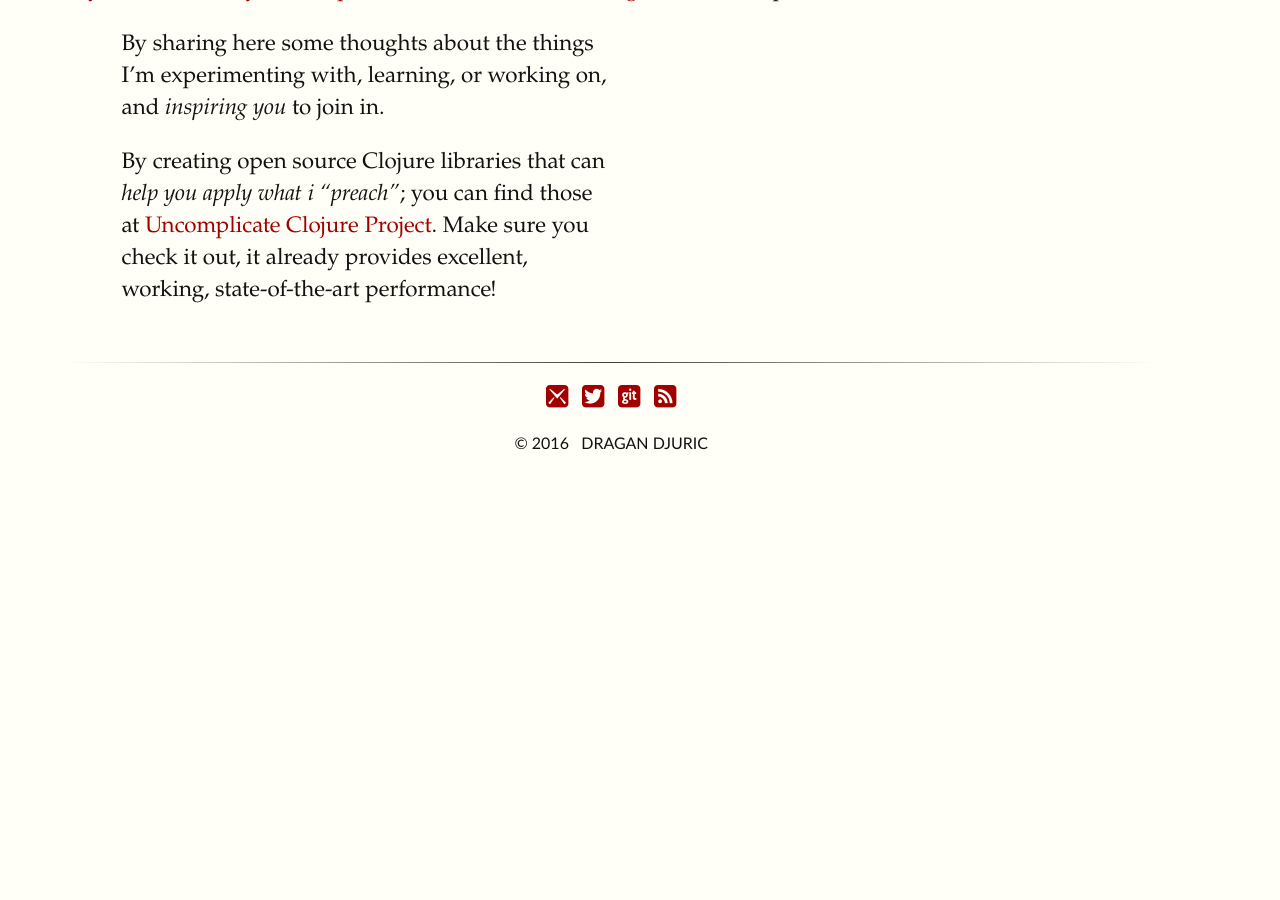
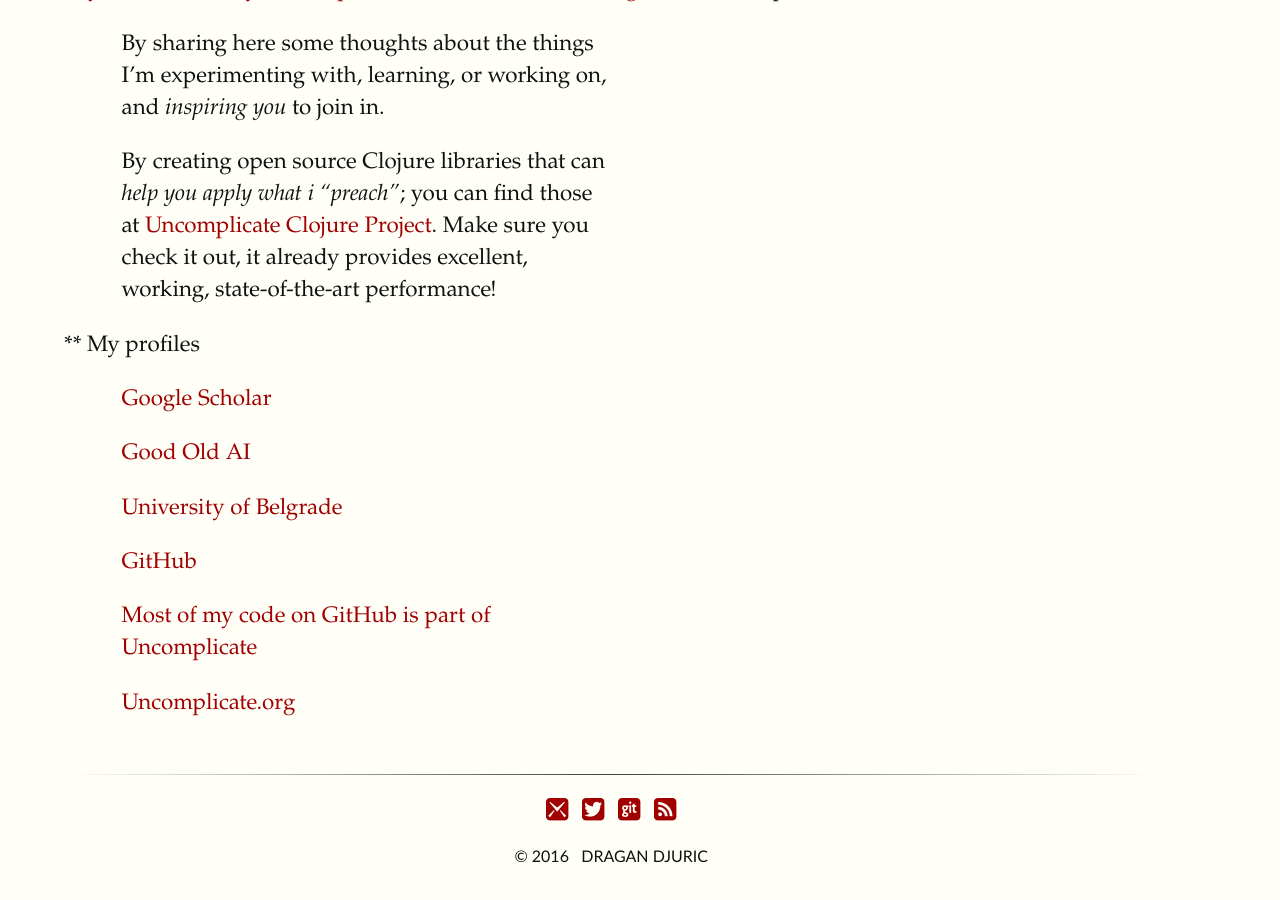
Before and after one commit to blueberry/blueberry.github.io, a Jekyll site: the page built from about/index.md, in a window 1280 px wide and 900 px high, scrolled down 1059 px. Built offline with Jekyll 4.4.1, drawn with Linux system fonts in a browser that asks for light colours; before the commit the page ends 1546 px from its top, so only the background shows below that.

Commit message:
Added Profile links.

```diff
--- a/about/index.md
+++ b/about/index.md
@@ -17,3 +17,12 @@
 
 1. By sharing here some thoughts about the things I'm experimenting with, learning, or working on, and *inspiring you* to join in.
 2. By creating open source Clojure libraries that can *help you apply what i "preach"*; you can find those at [Uncomplicate Clojure Project](http://uncomplicate.org). Make sure you check it out, it already provides excellent, working, state-of-the-art performance!
+
+** My profiles
+
+- [Google Scholar](https://scholar.google.com/citations?user=bDd0r1gAAAAJ)
+- [Good Old AI](http://goodoldai.org/dragan_djuric)
+- [University of Belgrade](http://www.fon.bg.ac.rs/eng/about-fos/academic-staff/dragan-djuric/)
+- [GitHub](http://github.com/blueberry)
+- [Most of my code on GitHub is part of Uncomplicate](http://github.com/uncomplicate)
+- [Uncomplicate.org](http://uncomplicate.org)
```
